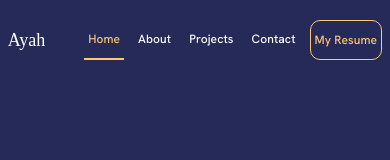
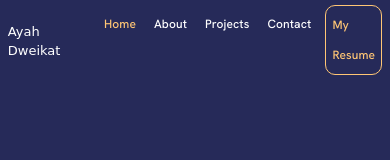
Before and after one commit to AyahDweikat/Ayah-Portfolio, a plain HTML site: page index.html in a window 390 px wide. Drawn offline with Linux system fonts and the light colour scheme.

Commit message:
make transition on border bottom of nav list

```diff
--- a/css/style.css
+++ b/css/style.css
@@ -8,11 +8,13 @@
   --main-white-color: hsl(0, 0%, 100%);
   --transparent-color: transparent;
   --main-font-family: "Hanken Grotesk", sans-serif;
-  --secondary-font-family: 'cursive';
+  --secondary-font-family: cursive;
 }
 * {
   padding: 0;
   margin: 0;
+  box-sizing: border-box;
+  font-family: var(--secondary-font-family);
 }
 body {
   background-color: var(--main-bg-color);
@@ -51,8 +53,10 @@ ul.nav-list {
   gap: 10px;
 }
 ul.nav-list li a {
+  position: relative;
   display: inline-block;
-  padding: 8px 10px;
+  padding: 8px 4px;
+  margin-inline: 10px;
   text-decoration: none;
   color: var(--main-white-color);
   box-sizing: border-box;
@@ -64,9 +68,26 @@ ul.nav-list li a {
 }
 ul.nav-list li:first-child a {
   color: var(--main-color);
-  border-bottom: 2px solid var(--main-color);
+}
+ul.nav-list li a::after{
+  content: " ";
+  width: 0%;
+  height: 2px;
+  background-color: var(--main-color);
+  position: absolute;
+  bottom: 0;
+  left: 0;
+  transition-property: width;
+  transition-duration: 600ms;
+  transition-timing-function: ease;
+  transition-delay: 0;
+}
+ul.nav-list li a:hover::after{
+  width: 100%;
 }
 ul.nav-list li:last-child a {
+  padding: 8px 10px;
+  margin-inline: 0px;
   border: 1px solid var(--main-color);
   color: var(--main-color);
   border-radius: 10px;
@@ -74,6 +95,9 @@ ul.nav-list li:last-child a {
   -moz-border-radius: 10px;
   -ms-border-radius: 10px;
   -o-border-radius: 10px;
+}
+ul.nav-list li:last-child a:hover::after{
+  width:0%;
 }
 ul.nav-list li:last-child:hover {
   -webkit-border-radius: 10px;
@@ -83,10 +107,10 @@ ul.nav-list li:last-child:hover {
   border-radius: 10px;
   background-color: var(--hover-bg-color);
 }
-.nav-item:hover {
+/* .nav-item:hover {
   color: var(--main-color);
   border-bottom: 2px solid var(--main-color);
-}
+} */
 li {
   list-style-type: none;
 }
@@ -123,10 +147,22 @@ li {
   }
   ul.nav-list li a {
     padding: 4px 4px;
+  margin-inline: 0px;
     text-decoration: none;
     color: var(--main-white-color);
     box-sizing: border-box;
     font-size: 12px;
+  }
+  ul.nav-list li:last-child a {
+    padding: 2px 5px;
+    margin-inline: 0px;
+    border: 1px solid var(--main-color);
+    color: var(--main-color);
+    border-radius: 10px;
+    -webkit-border-radius: 10px;
+    -moz-border-radius: 10px;
+    -ms-border-radius: 10px;
+    -o-border-radius: 10px;
   }
 }
 @media screen and (min-width: 380px) and (max-width: 577px) {
@@ -140,13 +176,14 @@ li {
   }
   .logo {
     align-self: center;
+    width: 25%;
     margin-inline-start: 2%;
   }
   .logo span {
-    font-size: 18px;
+    font-size: 13px;
   }
   nav {
-    width: 100%;
+    width: 80%;
     display: flex;
     justify-content: flex-end;
     align-items: center;
@@ -167,6 +204,35 @@ li {
     box-sizing: border-box;
     font-size: 12px;
   }
+  ul.nav-list li:last-child a {
+    padding: 2px 5px;
+    margin-inline: 0px;
+    border: 1px solid var(--main-color);
+    color: var(--main-color);
+    border-radius: 10px;
+    -webkit-border-radius: 10px;
+    -moz-border-radius: 10px;
+    -ms-border-radius: 10px;
+    -o-border-radius: 10px;
+  }
+  ul.nav-list li a {
+    padding: 4px 4px;
+    margin-inline: 0px;
+    color: var(--main-white-color);
+    box-sizing: border-box;
+    font-size: 12px;
+  }
+  ul.nav-list li:last-child a {
+    padding: 4px 6px;
+    margin-inline: 0px;
+    border: 1px solid var(--main-color);
+    color: var(--main-color);
+    border-radius: 10px;
+    -webkit-border-radius: 10px;
+    -moz-border-radius: 10px;
+    -ms-border-radius: 10px;
+    -o-border-radius: 10px;
+  }
 }
 @media screen and (min-width: 560px) and (max-width: 577px) {
     /* Navbar */
--- a/index.html
+++ b/index.html
@@ -5,14 +5,15 @@
     <meta http-equiv="X-UA-Compatible" content="IE=edge">
     <meta name="viewport" content="width=device-width, initial-scale=1.0">
     <meta name="author" content="Ayah Dweikat">
-    <title>Ayah Portfolio</title>
+    <title>Ayah Dweikat</title>
+    <link rel="icon" type="image/x-icon" href="./assets/imgs/logo-icon-design.webp">
     <link rel="stylesheet" href="./css/all.min.css">
     <link rel="stylesheet" href="./css/style.css">
 </head>
 <body>
   <header>
     <div class="logo" role="logo">
-      <span>Ayah </span>
+      <span>Ayah Dweikat</span>
     </div>
     <nav>
       <ul class="nav-list">
```
Also changed, not shown: assets/imgs/logo-icon-design.webp (added).
